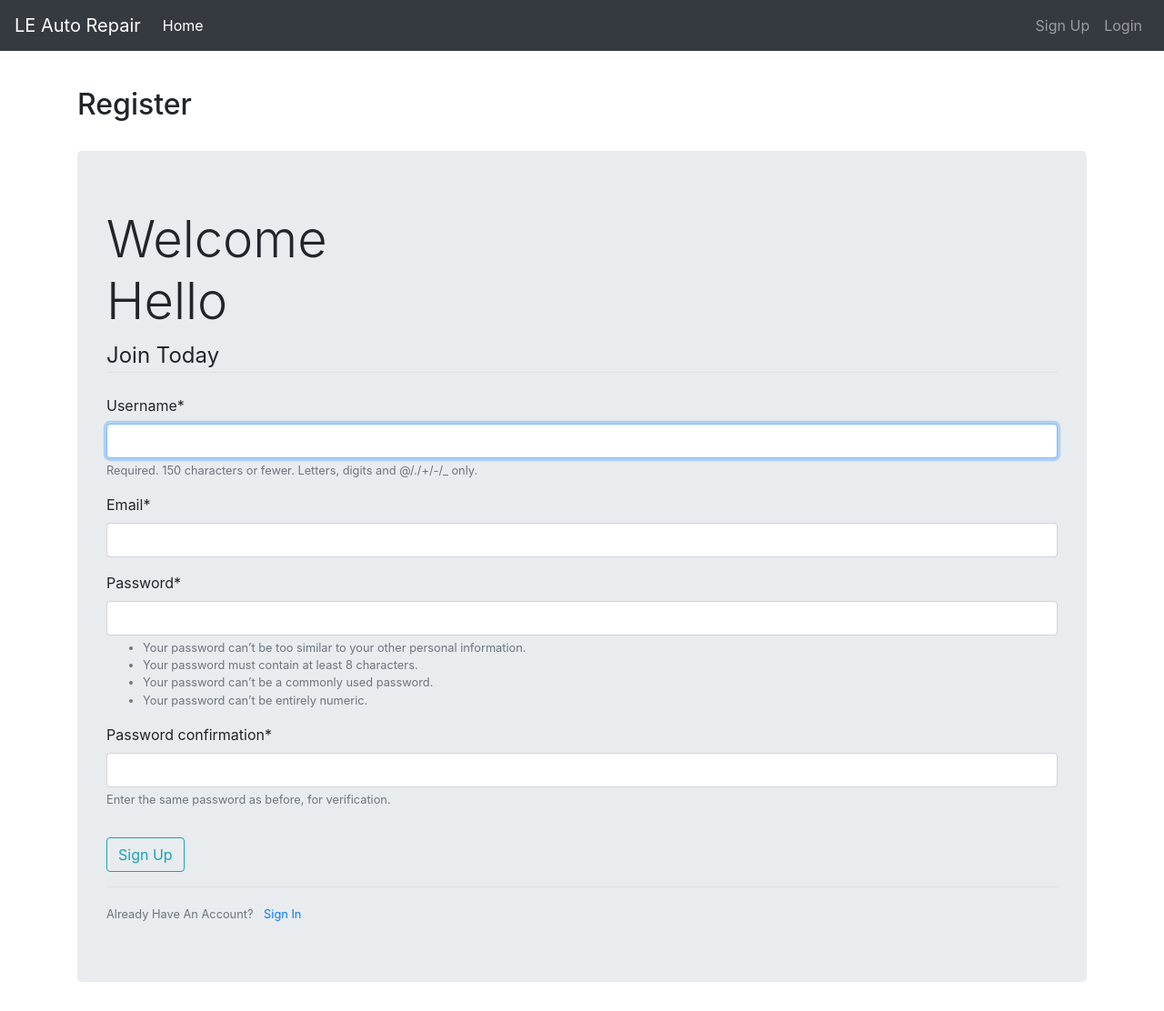
After one commit to taiko2306/LeAutoRepair, a Django app: page /register/ in a window 1280 px wide. The commit adds this page. Shown: the whole page at 91% size. Run offline with Django 3.2, Linux system fonts and the light colour scheme; some libraries are stand-ins or nearby versions.

Commit message:
added profile

```diff
--- a/main/admin.py
+++ b/main/admin.py
@@ -1,6 +1,7 @@
 from django.contrib import admin
-from .models import *
+from .models import Vehicle, Service, User_Profile, Profile
 
 admin.site.register(Vehicle)
 admin.site.register(Service)
 admin.site.register(User_Profile)
+admin.site.register(Profile)
--- a/main/apps.py
+++ b/main/apps.py
@@ -3,3 +3,6 @@ from django.apps import AppConfig
 
 class MainConfig(AppConfig):
     name = 'main'
+
+    def ready(self):
+        import user.signals
--- a/main/forms.py
+++ b/main/forms.py
@@ -1,7 +1,27 @@
+from django import forms
 from django.forms import ModelForm
-from .models import Vehicle, User_Profile
+from .models import Vehicle, Profile, User_Profile
+from django.contrib.auth.models import User
+from django.contrib.auth.forms import UserCreationForm
 
+class UserRegisterForm(UserCreationForm):
+    email = forms.EmailField()
 
+    class Meta:
+        model = User
+        fields = ['username', 'email', 'password1', 'password2']
+
+class UserUpdateForm(ModelForm):
+    email = forms.EmailField()
+
+    class Meta:
+        model = User
+        fields = ['username', 'email']
+
+class ProfileUpdateForm(ModelForm):
+     class Meta:
+        model = Profile
+        fields = ['image']
 
 class Profile_Form(ModelForm):
     class Meta:
--- a/main/urls.py
+++ b/main/urls.py
@@ -1,5 +1,6 @@
 from django.urls import path
-from .views import home, AddVehicle, ShowVehicleList, ShowVehicleDetail, UpdateVehicle, create_profile
+from .views import home, AddVehicle, ShowVehicleList, ShowVehicleDetail, UpdateVehicle, create_profile, \
+    ShowUserProfile, register
 urlpatterns = [
     path('', home, name="home"),
     path('vehicle/list', ShowVehicleList, name="vehicle-list-view"),
@@ -7,5 +8,6 @@ urlpatterns = [
     path('vehicle/update/<int:pk>', UpdateVehicle, name="vehicle-update-view"),
     path('vehicle/add/', AddVehicle, name="vehicle-add-view"),
     path('upload/',create_profile, name='upload'),
-
+    path('profile/', ShowUserProfile, name='profile'),
+    path('register/', register, name='register'),
 ]
--- a/main/views.py
+++ b/main/views.py
@@ -1,10 +1,26 @@
+from django.shortcuts import render, redirect
 from django.forms import model_to_dict
 from django.http import HttpResponseRedirect
 from django.shortcuts import render, get_object_or_404
 from .forms import VehicleForm, Profile_Form
-from .models import Vehicle, Service, User_Profile
+from .models import Vehicle, Service, User_Profile, Profile
 from django.urls import reverse_lazy
 from django.contrib import messages
+from django.contrib.auth.decorators import login_required
+from .forms import UserRegisterForm, UserUpdateForm, ProfileUpdateForm
+
+def register(request):
+    if request.method == 'POST':
+        form = UserRegisterForm(request.POST)
+        if form.is_valid():
+            form.save()
+            username = form.cleaned_data.get('username')
+            messages.success(request, f'Your account has been created! You are now able to log in')
+            return redirect('login')
+    else:
+        form = UserRegisterForm()
+    return render(request, 'user/register.html', {'form': form})
+
 
 IMAGE_FILE_TYPES = ['png', 'jpg', 'jpeg']
 def create_profile(request):
@@ -30,6 +46,25 @@ def home(request):
     # redirect home page
     return HttpResponseRedirect(reverse_lazy('vehicle-list-view'))
 
+@login_required
+def ShowUserProfile(request):
+    if request.method == 'POST':
+        u_form = UserUpdateForm(request.POST, instance=request.user)
+        p_form = ProfileUpdateForm(request.POST, request.FILES, instance=request.user.profile)
+        if u_form.is_valid() and p_form.is_valid():
+            u_form.save()
+            p_form.save()
+            messages.info(request, f'Your account has been been updated!')
+            return HttpResponseRedirect(reverse_lazy('profile'))
+    else:
+        u_form = UserUpdateForm(instance=request.user)
+        p_form = ProfileUpdateForm(instance=request.user.profile)
+    context = {
+        'u_form': u_form,
+        'p_form': p_form
+    }
+    return render(request, 'user/profile.html', context)
+
 def ShowVehicleList(request):
     vehicles = Vehicle.objects.all()
     context = {'vehicles': vehicles}
@@ -40,6 +75,7 @@ def ShowVehicleDetail(request, pk):
     context = {'operation': 'View', 'vehicle': vehicle}
     return render(request, 'vehicle/vehicle_detail_view.html', context)
 
+@login_required
 def UpdateVehicle(request, pk):
     print('UpdateVehicle')
     vehicle = get_object_or_404(Vehicle, pk=pk)
@@ -73,6 +109,7 @@ def UpdateVehicle(request, pk):
 
     return render(request, 'vehicle/vehicle_update.html', context)
 
+@login_required
 def AddVehicle(request):
     if request.method == 'POST':
         form = VehicleForm(request.POST, request.FILES)
--- a/templates/base.html
+++ b/templates/base.html
@@ -30,14 +30,17 @@
         <ul class="navbar-nav ml-auto">
             {% if user.is_authenticated %}
               <li class="nav-item">
-                <a class="nav-link" href="">Profile</a>
+                <img src="{{ user.profile.image.url }}" class="image_responsive" height="30px" width="30px">
+              </li>
+              <li class="nav-item">
+                <a class="nav-link" href="{% url 'profile'%}">Profile</a>
               </li>
                <li class="nav-item">
                 <a class="nav-link" href="{% url 'account_logout' %}">Logout</a>
               </li>
             {% else %}
               <li class="nav-item">
-                  <a class="nav-link" href="">Sign Up</a>
+                  <a class="nav-link" href="{% url 'account_signup' %}">Sign Up</a>
               </li>
 
                <li class="nav-item">
--- /dev/null
+++ b/templates/user/register.html
@@ -0,0 +1,31 @@
+{% extends 'base.html' %}
+{% load crispy_forms_tags %}
+{% block title %}Register{% endblock %}
+
+{% block header %}<h2>Register</h2>{% endblock %}
+{% block content %}
+    <br>
+
+<div class="jumbotron">
+  <h1 class="display-4">Welcome<br>Hello {{ user.username }}</h1>
+<!--  <p class="lead">its an awesome profile picture</p> -->
+        <form method="POST">
+            {% csrf_token %}
+            <fieldset class="form-group">
+                <legend class="border-bottom mb-4">Join Today</legend>
+                {{ form|crispy }}
+            </fieldset>
+            <div class="form-group">
+                <button class="btn btn-outline-info" type="submit">Sign Up</button>
+            </div>
+        </form>
+        <div class="border-top pt-3">
+            <small class="text-muted">
+                Already Have An Account? <a class="ml-2" href="{% url 'account_login' %}">Sign In</a>
+            </small>
+        </div>
+
+</div>
+
+
+{% endblock %}
--- a/templates/vehicle/vehicle_list_view.html
+++ b/templates/vehicle/vehicle_list_view.html
@@ -2,9 +2,11 @@
 {% block title %}Vehicle List{% endblock %}
 {% block header %}<h2>Vehicle List</h2>{% endblock %}
 {% block content %}
+    {% if user.is_authenticated %}
     <br>
     <a href="{%url 'vehicle-add-view' %}" class="btn btn-primary">Add Vehicle</a>
     <br>
+    {% endif %}
     <br>
     <div class="row">
         <div class="'col-md-8 col-md-offset2">
```
Also changed, not shown: main/models.py (+8 -0 lines), main/signals.py (added, +15 -0 lines), templates/user/profile.html (added, +39 -0 lines), templates/vehicle/vehicle_detail_view.html (+7 -4 lines).
